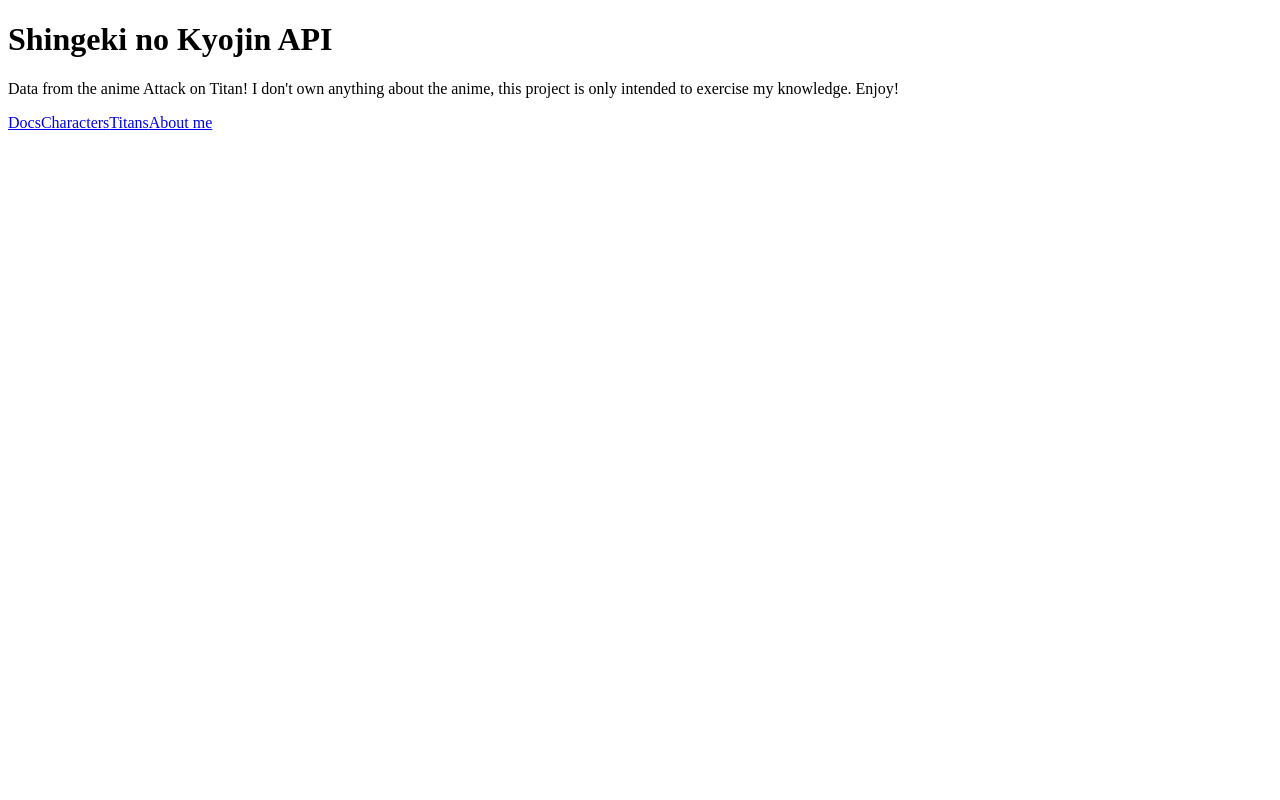
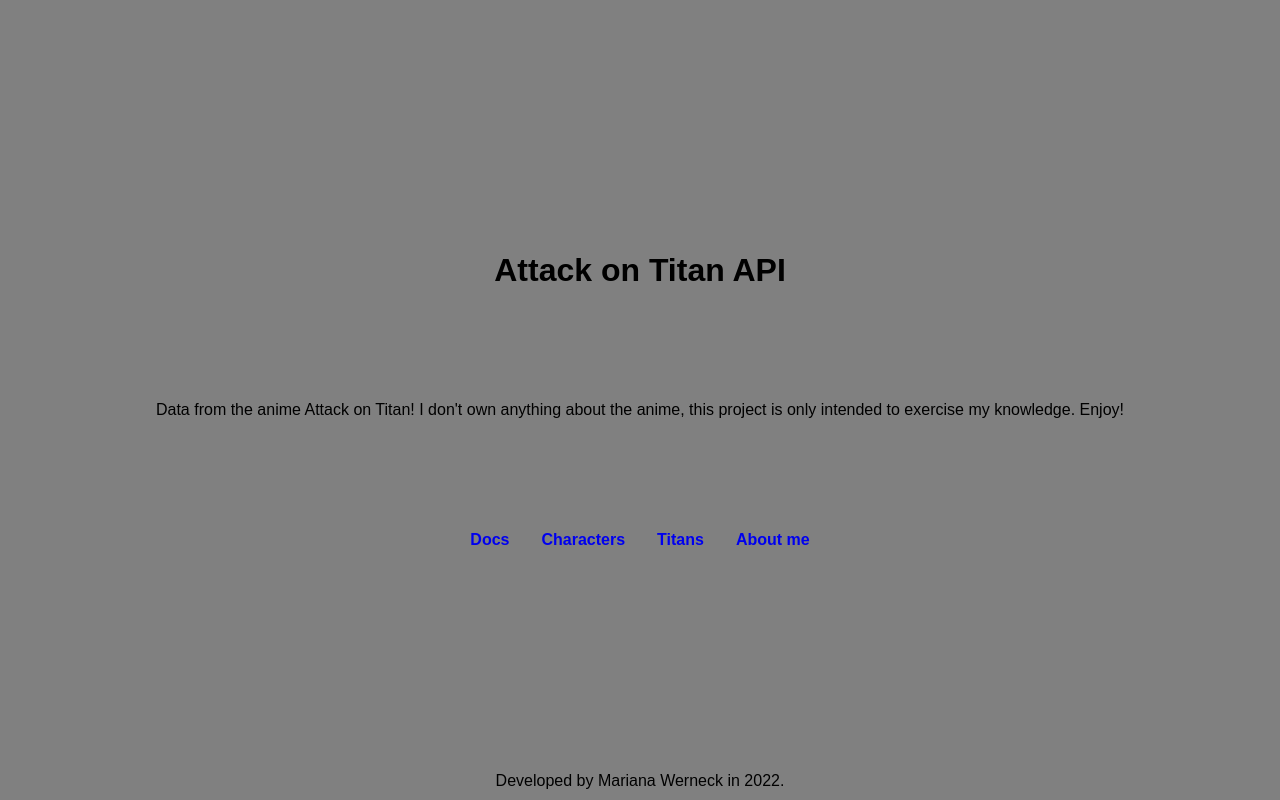
Before and after one commit to mariyzx/snk-api, a React (Create React App) app in the folder frontend/: page / in a window 1280 px wide. Built offline with nearby package versions, Linux system fonts and the light colour scheme; no server answers.

Commit message:
:feat: add basic styling on home component

```diff
--- /dev/null
+++ b/frontend/src/components/Footer.js
@@ -0,0 +1,7 @@
+function Footer() {
+  return (
+    <footer>Developed by Mariana Werneck in 2022.</footer>
+  )
+}
+
+export default Footer;
--- a/frontend/src/index.js
+++ b/frontend/src/index.js
@@ -3,11 +3,13 @@ import ReactDOM from 'react-dom/client';
 import { BrowserRouter } from 'react-router-dom';
 import App from './App';
 import Provider from './context/Provider';
+import { GlobalStyle } from './styles/globalStyles';
 
 const root = ReactDOM.createRoot(document.getElementById('root'));
 root.render(
   <BrowserRouter>
     <Provider>
+      <GlobalStyle />
       <App />
     </Provider>
   </BrowserRouter>
--- a/frontend/src/pages/Home.js
+++ b/frontend/src/pages/Home.js
@@ -1,14 +1,17 @@
 import React from 'react';
+import Footer from '../components/Footer';
 import Menu from '../components/Menu';
+import { Main } from '../styles/Home';
 
 function Home() {
   return (
-    <div>
-      <h1>Shingeki no Kyojin API</h1>
+    <Main>
+      <h1>Attack on Titan API</h1>
       <p>Data from the anime Attack on Titan! I don't own anything about the anime,
         this project is only intended to exercise my knowledge. Enjoy!</p>
       <Menu />
-    </div>
+      <Footer />
+    </Main>
   )
 }
 
--- /dev/null
+++ b/frontend/src/styles/Home.js
@@ -0,0 +1,22 @@
+import styled from 'styled-components';
+
+export const Main = styled.div`
+  display: flex;
+  flex-direction: column;
+  background-color: grey;
+  justify-content: center;
+  align-items: center;
+  gap: 7rem;
+  height: 100vh;
+
+  div > a {
+    text-decoration: none;
+    font-weight: bold;
+    margin: 1rem;
+  }
+
+  footer {
+    bottom: 10px;
+    position: absolute;
+  }
+`
--- /dev/null
+++ b/frontend/src/styles/globalStyles.js
@@ -0,0 +1,22 @@
+import { createGlobalStyle } from "styled-components";
+
+export const GlobalStyle = createGlobalStyle`
+  * {
+    margin: 0;
+    padding: 0;
+    box-sizing: border-box;
+  }
+  html {
+    height: 100%;
+    width: 100%;
+    overflow-y: scroll;
+    overflow-x:hidden;
+    scroll-behavior: smooth;
+  }
+  body {
+    min-height: 100vh;
+    min-width: 100%;
+    overflow: hidden;
+    font-family: 'Poppins', sans-serif;
+}
+`
```
